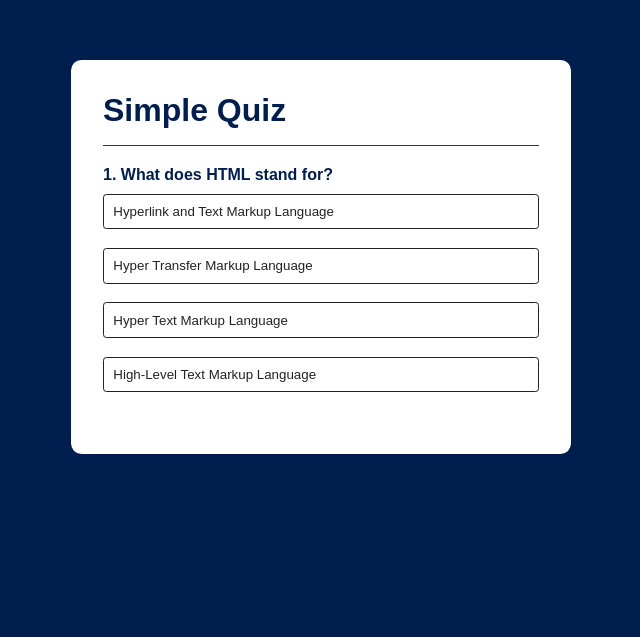
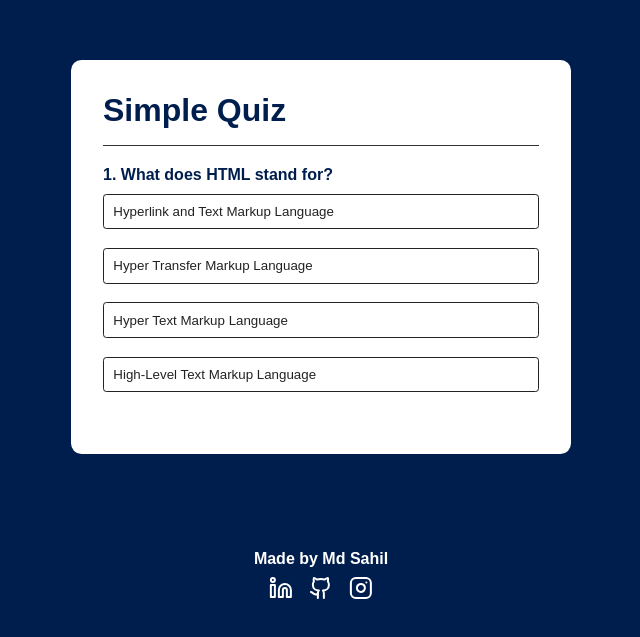
Before and after one commit to md61421/Quiz-App, a plain HTML site: page index.html in a window 1280 px wide. Shown: the part 143-780 px from the top of the page, without its empty margins (319-959 px from the left). Drawn offline with Linux system fonts and the light colour scheme.

Commit message:
Minor changes

```diff
--- a/index.html
+++ b/index.html
@@ -23,6 +23,35 @@
                 <button id="next-btn">Next</button>
             </div>
         </div>
+        <div class="info">
+            <div class="info-title">
+                <h4>Made by Md Sahil</h4>
+            </div>
+
+            <div class="info-socials">
+                <a href="https://www.linkedin.com/in/md61421/" target="_blank"><svg xmlns="http://www.w3.org/2000/svg"
+                        width="24" height="24" viewBox="0 0 24 24" fill="none" stroke="currentColor" stroke-width="2"
+                        stroke-linecap="round" stroke-linejoin="round" class="lucide lucide-linkedin">
+                        <path d="M16 8a6 6 0 0 1 6 6v7h-4v-7a2 2 0 0 0-2-2 2 2 0 0 0-2 2v7h-4v-7a6 6 0 0 1 6-6z" />
+                        <rect width="4" height="12" x="2" y="9" />
+                        <circle cx="4" cy="4" r="2" />
+                    </svg></a>
+                <a href="https://github.com/md61421" target="_blank"><svg xmlns="http://www.w3.org/2000/svg" width="24"
+                        height="24" viewBox="0 0 24 24" fill="none" stroke="currentColor" stroke-width="2"
+                        stroke-linecap="round" stroke-linejoin="round" class="lucide lucide-github">
+                        <path
+                            d="M15 22v-4a4.8 4.8 0 0 0-1-3.5c3 0 6-2 6-5.5.08-1.25-.27-2.48-1-3.5.28-1.15.28-2.35 0-3.5 0 0-1 0-3 1.5-2.64-.5-5.36-.5-8 0C6 2 5 2 5 2c-.3 1.15-.3 2.35 0 3.5A5.403 5.403 0 0 0 4 9c0 3.5 3 5.5 6 5.5-.39.49-.68 1.05-.85 1.65-.17.6-.22 1.23-.15 1.85v4" />
+                        <path d="M9 18c-4.51 2-5-2-7-2" />
+                    </svg></a>
+                <a href="https://www.instagram.com/md61421/" target="_blank"><svg xmlns="http://www.w3.org/2000/svg"
+                        width="24" height="24" viewBox="0 0 24 24" fill="none" stroke="currentColor" stroke-width="2"
+                        stroke-linecap="round" stroke-linejoin="round" class="lucide lucide-instagram">
+                        <rect width="20" height="20" x="2" y="2" rx="5" ry="5" />
+                        <path d="M16 11.37A4 4 0 1 1 12.63 8 4 4 0 0 1 16 11.37z" />
+                        <line x1="17.5" x2="17.51" y1="6.5" y2="6.5" />
+                    </svg></a>
+            </div>
+        </div>
     </main>
     <script src="./app.js"></script>
 </body>
--- a/style.css
+++ b/style.css
@@ -81,3 +81,28 @@ main{
 .incorrect {
     background: #ff9393;
 }
+
+.info {
+    color: white;
+    display: flex;
+    flex-direction: column;
+    justify-content: center;
+    align-items: center;
+    position: absolute;
+    top: 90%;
+    left: 50%;
+    transform: translate(-50%, -50%);
+  }
+
+  .info-socials {
+    color: white;
+    display: flex;
+    justify-content: space-around;
+    align-items: center;
+    margin-top: 0.5em;
+  }
+
+  .info-socials a {
+    color: currentColor;
+    padding: 0 0.5em;
+  }
```
